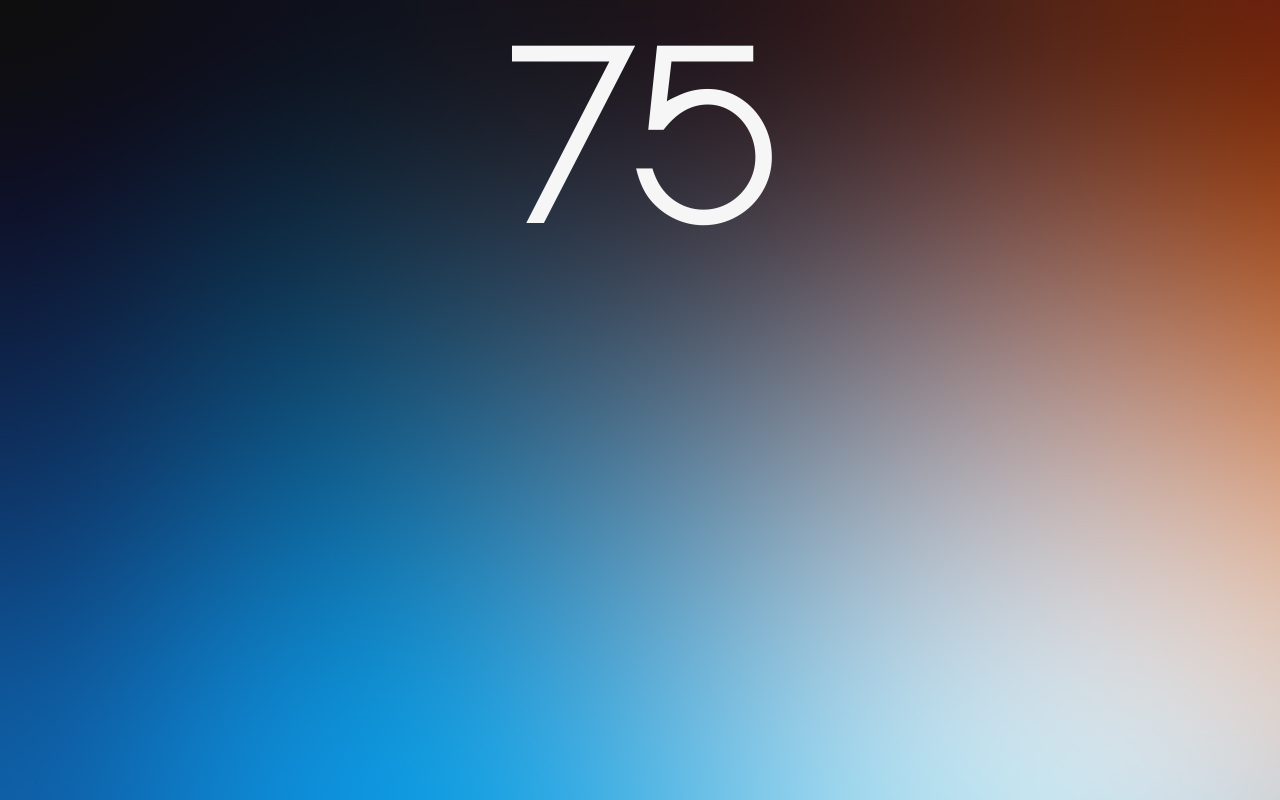
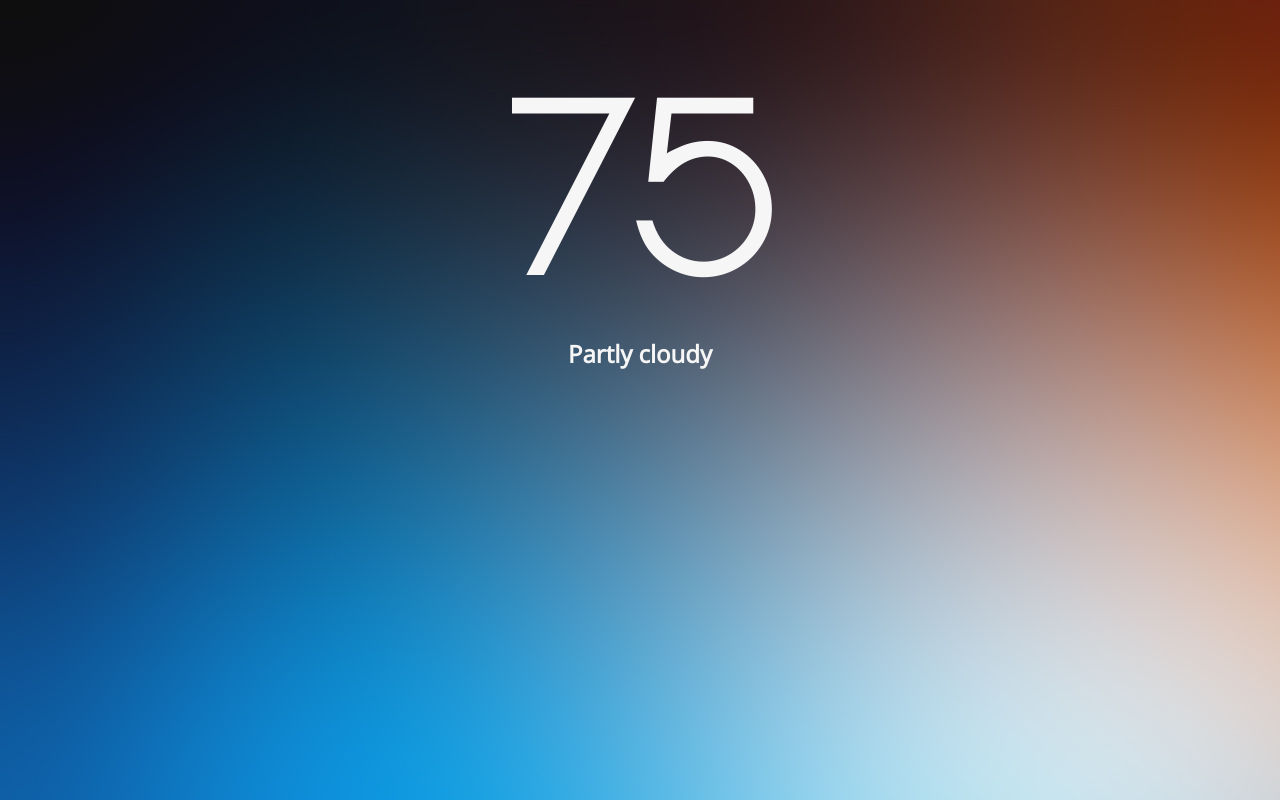
Before and after one commit to MasqueradeOfSilence/Creative-1, a plain HTML site: page index.html in a window 1280 px wide. Drawn offline with nearby package versions, Linux system fonts and the light colour scheme.

Commit message:
Modify text

```diff
--- a/index.html
+++ b/index.html
@@ -2,11 +2,13 @@
 <head>
 	<title>Weather</title>
 	<link rel="stylesheet" href="main.css">
-	<link href="https://fonts.googleapis.com/css?family=Poiret+One" rel="stylesheet">
+	<link href="https://fonts.googleapis.com/css?family=Open+Sans|Poiret+One" rel="stylesheet">
 </head>
 <body>
 
-	<h1 class="center">75</h1>
+	<br>
+	<h1 class="center" id="degrees">75</h1>
+	<h2 class="center" id="weatherInfo">Partly cloudy</h2>
 
 </body>
 </html>
--- a/main.css
+++ b/main.css
@@ -1,5 +1,5 @@
 body {
-	font-family: 'Poiret One', cursive;
+	font-family: 'Open Sans', sans-serif;
 	background-color:#506F9B;
 	background-image:url("blurredBG.jpg");
 	background-attachment: fixed;
@@ -9,9 +9,19 @@ body {
 	text-align:center;
 }
 
+#degrees {
+	font-family: 'Poiret One', cursive;
+}
+
 h1 {
 	font-size:14em;
 	color:#F6F6F6;
+	line-height:0.1;
+}
+
+h2 {
+	color:#F6F6F6;
+	line-height:0.1;
 }
 
 div {
```
